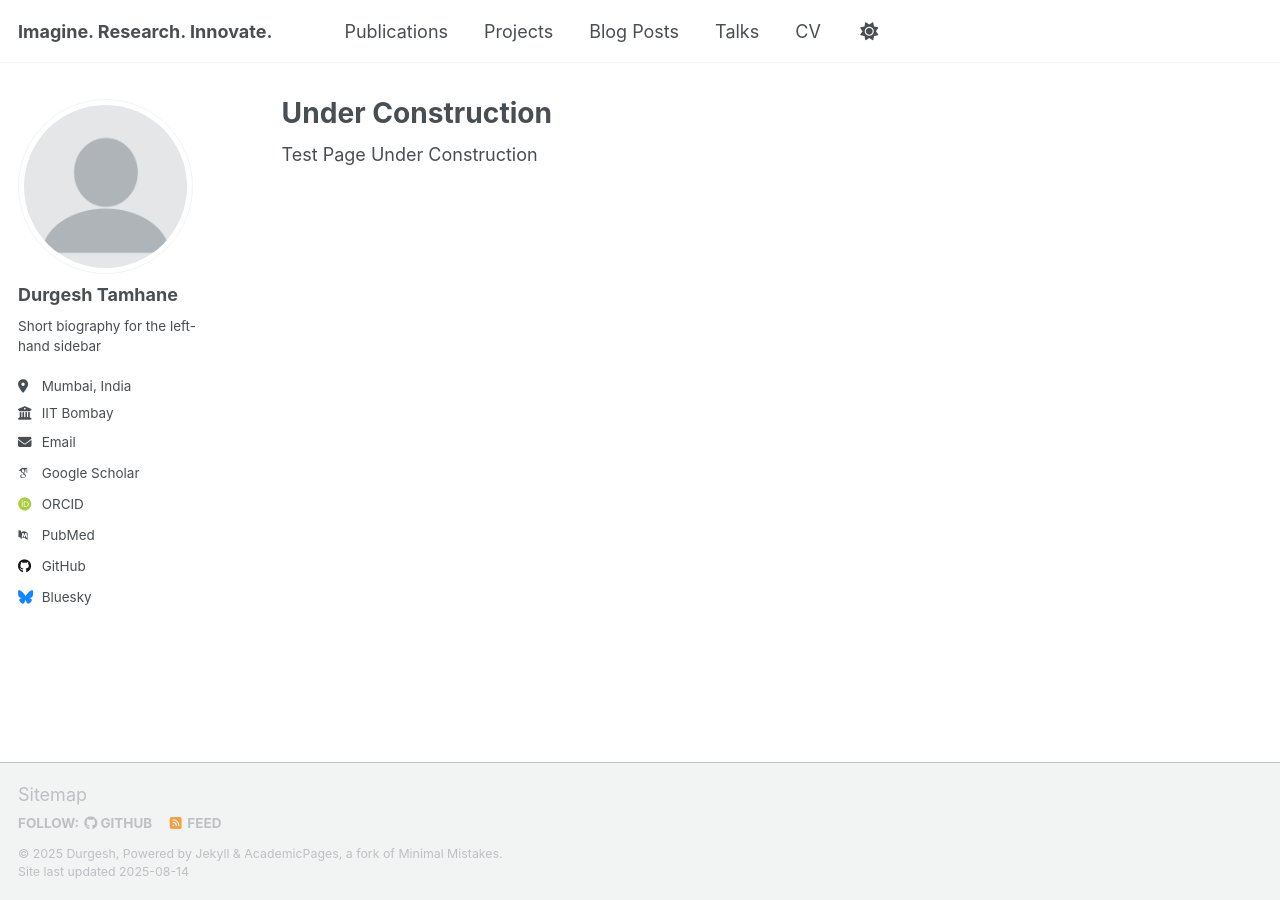
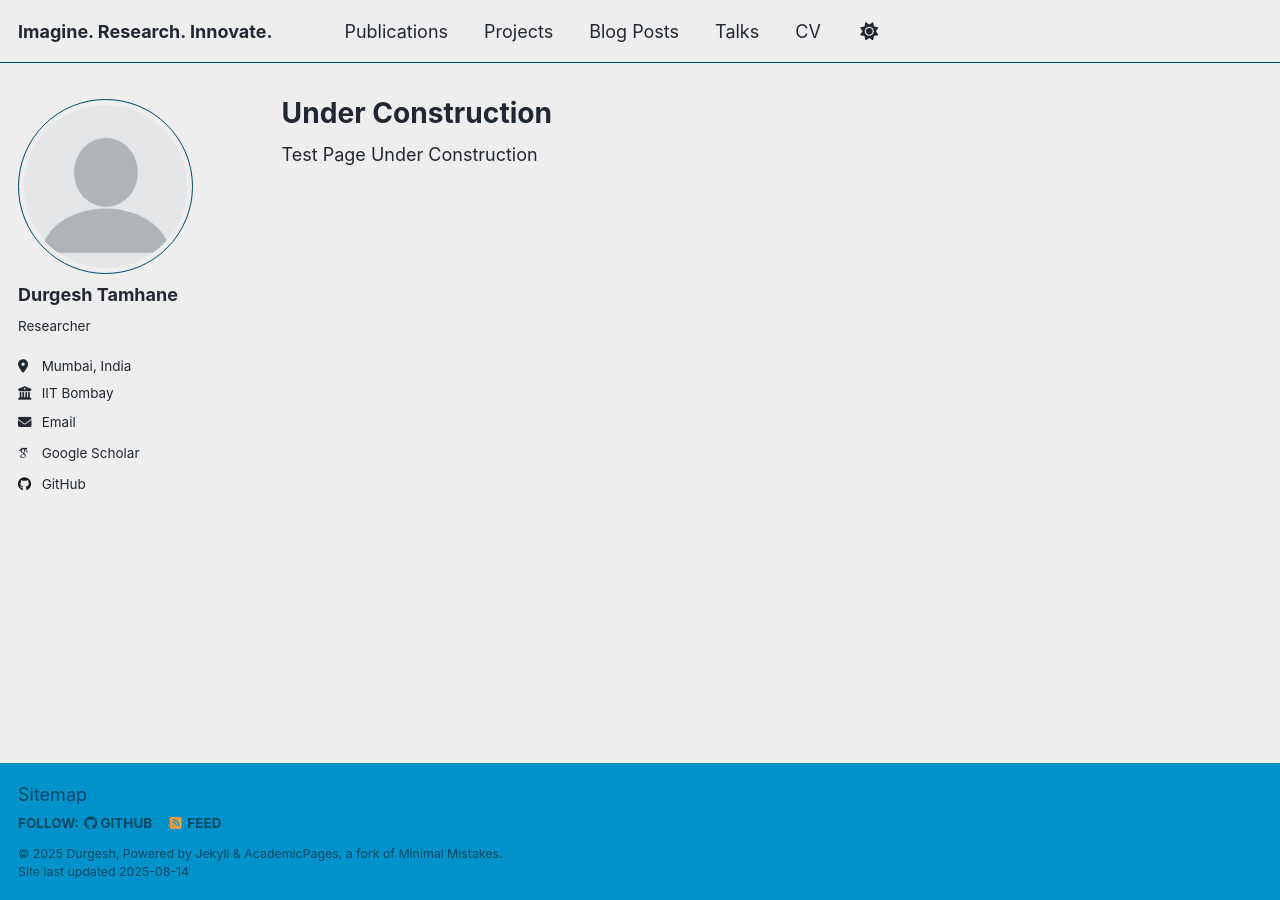
Before and after one commit to DurgeshTamhane/DurgeshTamhane.github.io, a Jekyll site: the page built from _pages/about.md, in a window 1280 px wide. Built offline with Jekyll 4.4.1, drawn with Linux system fonts in a browser that asks for light colours; some web fonts are replaced; a script that is not in the unit is left out.

Commit message:
Update _config.yml

```diff
--- a/_config.yml
+++ b/_config.yml
@@ -8,7 +8,7 @@
 
 # Basic Site Settings
 locale                   : "en-US"
-site_theme               : "default" # Currently available options are "default", "air"
+site_theme               : "air" # Currently available options are "default", "air"
 title                    : "Imagine. Research. Innovate."
 title_separator          : "-"
 name                     : &name "Durgesh"
@@ -25,58 +25,58 @@ author:
   avatar           : "profile.png"
   name             : "Durgesh Tamhane"
   pronouns         : # example: "she/her"
-  bio              : "Short biography for the left-hand sidebar"
+  bio              : "Researcher"
   location         : "Mumbai, India"
   employer         : "IIT Bombay"
   uri              : # URL
   email            : "dtamhane@outlook.com"
 
   # Academic websites
-  academia         : # URL
-  arxiv            : # URL - Update with the correct link to your profile
-  googlescholar    : "https://scholar.google.com/citations?user=PS_CX0AAAAAJ"
-  inspire-hep      : # URL
-  impactstory      : # URL
-  orcid            : "http://orcid.org/yourorcidurl"
-  semantic         : # URL
-  pubmed           : "https://www.ncbi.nlm.nih.gov/pubmed/?term=john+snow"
+  #academia         : # URL
+  #arxiv            : # URL - Update with the correct link to your profile
+  googlescholar    : "https://scholar.google.com/citations?user=nMYh4cgAAAAJ&hl=en"
+  #inspire-hep      : # URL
+  #impactstory      : # URL
+  #orcid            : "http://orcid.org/yourorcidurl"
+  #semantic         : # URL
+  #pubmed           : "https://www.ncbi.nlm.nih.gov/pubmed/?term=john+snow"
   researchgate     : # URL
-  scopus           : # URL
+  #scopus           : # URL
 
   # Repositories and software development
-  bitbucket        : # Username - Update with your username on the site
-  codepen          : # Username
-  dribbble         : # Username
+  #bitbucket        : # Username - Update with your username on the site
+  #codepen          : # Username
+  #dribbble         : # Username
   github           : "academicpages"
   kaggle           : # Username
-  stackoverflow    : # User number or user number and name (i.e., use "1" or "1/jeff-atwood")
+  #stackoverflow    : # User number or user number and name (i.e., use "1" or "1/jeff-atwood")
 
   # Social media
-  artstation       : # Username
-  bluesky          : "bsky.app" # Replace this with you Bluesky username
-  facebook         : # Username
-  flickr           : # Username
-  foursquare       : # Username
-  goodreads        : # Username
-  google_plus      : # Username
-  keybase          : # Username
-  instagram        : # Username
-  lastfm           : # Username
+ # artstation       : # Username
+# bluesky          : "bsky.app" # Replace this with you Bluesky username
+  #facebook         : # Username
+  #flickr           : # Username
+  #foursquare       : # Username
+  #goodreads        : # Username
+  #google_plus      : # Username
+  #keybase          : # Username
+  #instagram        : # Username
+  #lastfm           : # Username
   linkedin         : # Username
-  mastodon         : # URL
-  medium           : # URL
-  pinterest        : # Username
-  soundcloud       : # Username
-  steam            : # Username
-  telegram         : # URL
-  tumblr           : # Username
-  twitter          : # Username for X / Twitter
-  vine             : # Username
-  weibo            : # Username
-  wikipedia        : # Username
-  xing             : # Username
-  youtube          : # Username
-  zhihu            : # Username
+  #mastodon         : # URL
+  #medium           : # URL
+  #pinterest        : # Username
+  #soundcloud       : # Username
+  #steam            : # Username
+  #telegram         : # URL
+  #tumblr           : # Username
+  #twitter          : # Username for X / Twitter
+  #vine             : # Username
+  #weibo            : # Username
+  #wikipedia        : # Username
+  #xing             : # Username
+  #youtube          : # Username
+  #zhihu            : # Username
 
 # Publication Category - The following the list of publication categories and their headings
 publication_category:
```
